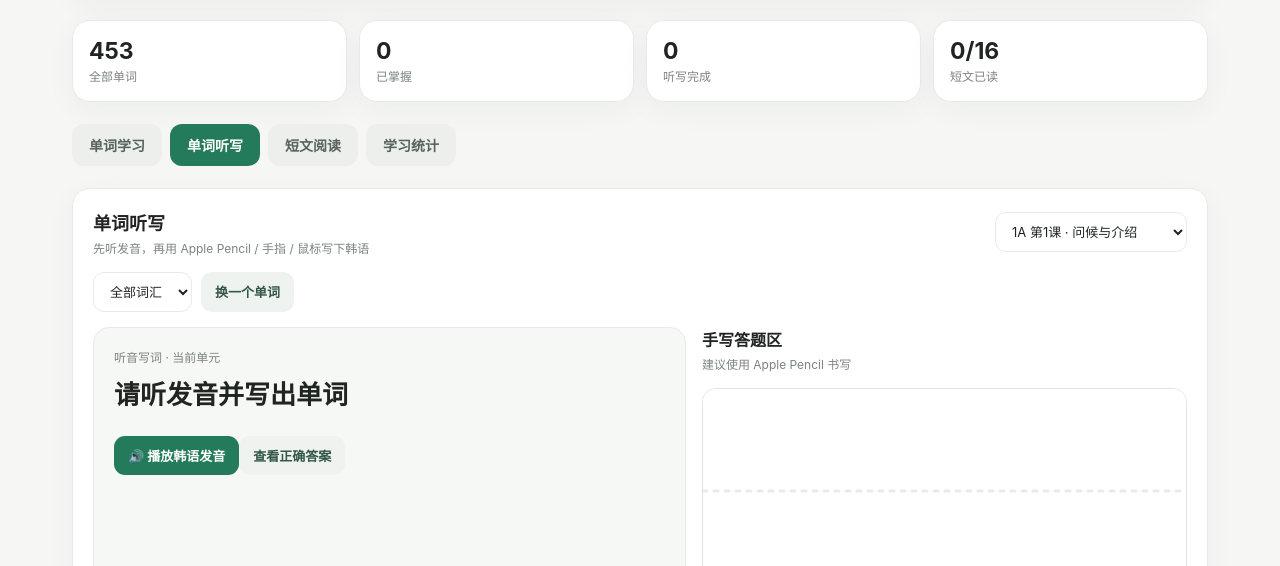
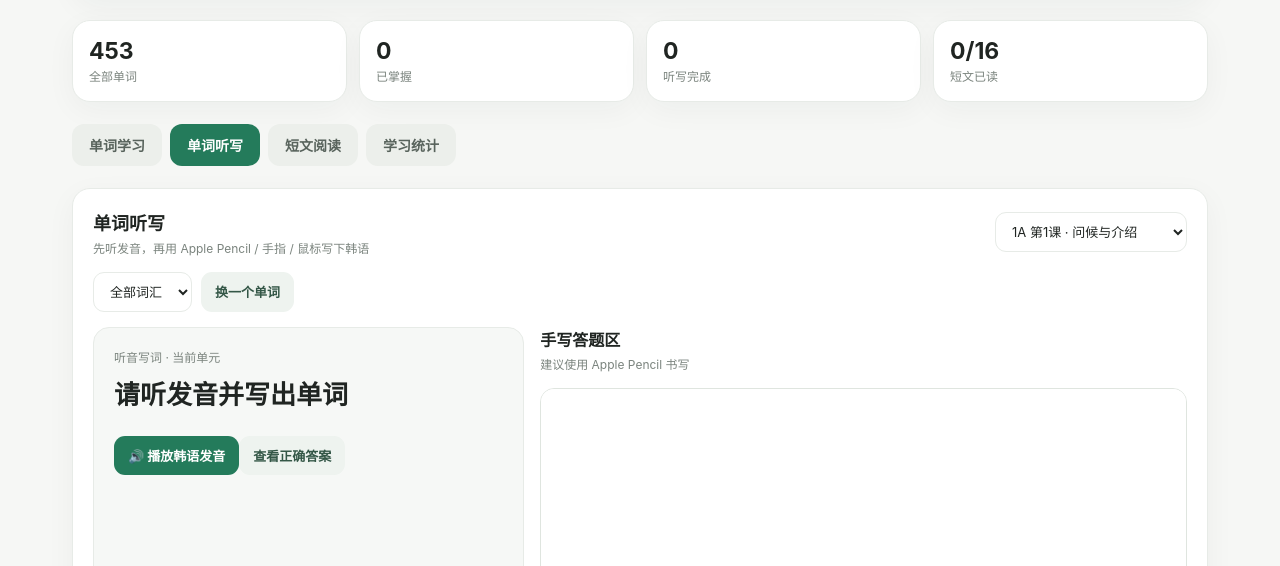
Before and after one commit to ZhangXiao163/KoreanLearn, a plain HTML site: page index.html in a window 1280 px wide. Both pictures are taken after a click on the button "单词听写". Shown: the part 234-800 px from the top of the page. Drawn offline with Linux system fonts and the light colour scheme.

Commit message:
Add files via upload
update extend write area

```diff
--- a/index.html
+++ b/index.html
@@ -18,11 +18,11 @@ header{display:flex;justify-content:space-between;align-items:center;margin-bott
 .unit-chips{display:flex;flex-wrap:wrap;gap:7px;margin-bottom:15px}.chip{border:1px solid var(--line);background:white;border-radius:999px;padding:7px 11px;font-size:12px;color:#56635a}.chip.active{background:var(--mint);border-color:#a9cbb7;color:#1f684a;font-weight:700}
 .word-list{display:grid;grid-template-columns:repeat(2,minmax(0,1fr));gap:10px}.word-card{padding:15px}.word-top{display:flex;justify-content:space-between;align-items:start;gap:10px}.korean{font-size:23px;font-weight:750;letter-spacing:.2px}.pron{font-size:12px;color:var(--muted);margin-top:3px}.meaning{font-size:15px;margin:10px 0 7px}.meta{font-size:11px;color:var(--muted)}.example{font-size:12px;line-height:1.6;color:#626e66;background:#f7f9f7;border-radius:10px;padding:9px;margin-top:10px}.word-actions{display:flex;gap:7px;margin-top:10px;flex-wrap:wrap}.mini{padding:7px 10px;border-radius:9px;background:#eef3ef;color:#345747;font-size:12px}.mini.done{background:#e5f3e9;color:#236a46}
 .empty{text-align:center;padding:32px;color:var(--muted)}
-.dic-layout{display:grid;grid-template-columns:1.1fr .9fr;gap:16px}.question{background:#f6f8f6;border:1px solid var(--line);border-radius:16px;padding:20px}.question .hint{font-size:12px;color:var(--muted)}.question h2{font-size:26px;margin:9px 0}.answer{font-size:24px;font-weight:750;color:var(--green);margin:8px 0}.canvas-wrap{border:1px solid #dfe5df;border-radius:14px;background:#fff;overflow:hidden}.canvas-wrap canvas{display:block;width:100%;height:205px;touch-action:none}.canvas-tools{display:flex;justify-content:space-between;gap:8px;margin:9px 0 14px;flex-wrap:wrap}.feedback{padding:12px;border-radius:12px;background:#f5f7f4;color:#536057;font-size:13px;line-height:1.5;margin-top:12px}
+.dic-layout{display:grid;grid-template-columns:minmax(0,.8fr) minmax(0,1.2fr);gap:16px;align-items:stretch}.question{background:#f6f8f6;border:1px solid var(--line);border-radius:16px;padding:20px}.question .hint{font-size:12px;color:var(--muted)}.question h2{font-size:26px;margin:9px 0}.answer{font-size:24px;font-weight:750;color:var(--green);margin:8px 0}.canvas-wrap{border:1px solid #dfe5df;border-radius:14px;background:#fff;overflow:hidden}.canvas-wrap canvas{display:block;width:100%;height:clamp(300px,34vw,400px);touch-action:none}.canvas-tools{display:flex;justify-content:space-between;gap:8px;margin:9px 0 14px;flex-wrap:wrap}.feedback{padding:12px;border-radius:12px;background:#f5f7f4;color:#536057;font-size:13px;line-height:1.5;margin-top:12px}
 .reading-card{padding:19px;margin-bottom:12px}.reading-card h4{margin:0 0 5px;font-size:17px}.reading-ko{font-size:17px;line-height:2.05;white-space:pre-wrap;margin:15px 0}.reading-zh{font-size:14px;color:#68736c;line-height:1.8;padding:12px;background:#f7f8f6;border-radius:12px}.grammar{font-size:13px;line-height:1.7;color:#59665e;margin-top:13px}.sentence{padding:7px 0;border-bottom:1px dashed #e5e9e5;display:flex;justify-content:space-between;gap:10px;align-items:center}.sentence:last-child{border:0}
 .progress-row{display:grid;grid-template-columns:110px 1fr 42px;gap:12px;align-items:center;margin:13px 0;font-size:13px}.bar{height:9px;background:#edf0ed;border-radius:99px;overflow:hidden}.bar i{display:block;height:100%;background:#4e9a73;border-radius:99px}
 footer{color:var(--muted);font-size:11px;text-align:center;margin-top:22px;line-height:1.7}
-@media(max-width:700px){.app{padding:14px 13px 90px}.hero{padding:20px;border-radius:18px}.hero h2{font-size:21px}.stats{grid-template-columns:repeat(2,1fr)}.word-list{grid-template-columns:1fr}.dic-layout{grid-template-columns:1fr}.header-right{display:none}.panel{padding:15px}.progress-row{grid-template-columns:82px 1fr 35px}}
+@media(max-width:820px){.app{padding:14px 13px 90px}.hero{padding:20px;border-radius:18px}.hero h2{font-size:21px}.stats{grid-template-columns:repeat(2,1fr)}.word-list{grid-template-columns:1fr}.dic-layout{grid-template-columns:1fr}.header-right{display:none}.panel{padding:15px}.progress-row{grid-template-columns:82px 1fr 35px}.canvas-wrap canvas{height:340px}}
 </style>
 </head>
 <body><div class="app">
@@ -119,7 +119,7 @@ function markDict(ok){
 function setupCanvas(){
  let c=$("#writeCanvas");if(!c)return;
  let ctx=c.getContext("2d"),drawing=false,last=null;
- function resize(){let rect=c.getBoundingClientRect(),dpr=window.devicePixelRatio||1;let old;try{old=c.toDataURL()}catch(e){}c.width=rect.width*dpr;c.height=205*dpr;ctx.setTransform(dpr,0,0,dpr,0,0);ctx.lineWidth=3;ctx.lineCap="round";ctx.lineJoin="round";ctx.strokeStyle="#263d31";ctx.fillStyle="#fff";ctx.fillRect(0,0,rect.width,205);ctx.strokeStyle="#263d31";ctx.beginPath();ctx.setLineDash([4,7]);ctx.strokeStyle="#e7ece8";ctx.moveTo(0,102);ctx.lineTo(rect.width,102);ctx.stroke();ctx.setLineDash([])}
+ function resize(){let rect=c.getBoundingClientRect(),dpr=window.devicePixelRatio||1,h=rect.height;c.width=rect.width*dpr;c.height=h*dpr;ctx.setTransform(dpr,0,0,dpr,0,0);ctx.lineWidth=3;ctx.lineCap="round";ctx.lineJoin="round";ctx.strokeStyle="#263d31";ctx.fillStyle="#fff";ctx.fillRect(0,0,rect.width,h);ctx.beginPath();ctx.setLineDash([4,7]);ctx.strokeStyle="#e7ece8";ctx.moveTo(0,h/2);ctx.lineTo(rect.width,h/2);ctx.stroke();ctx.setLineDash([])}
  resize();window.addEventListener("resize",resize);
  function pos(e){let r=c.getBoundingClientRect();return{x:e.clientX-r.left,y:e.clientY-r.top}}
  c.onpointerdown=e=>{e.preventDefault();c.setPointerCapture(e.pointerId);drawing=true;last=pos(e);ctx.beginPath();ctx.moveTo(last.x,last.y)};
```
